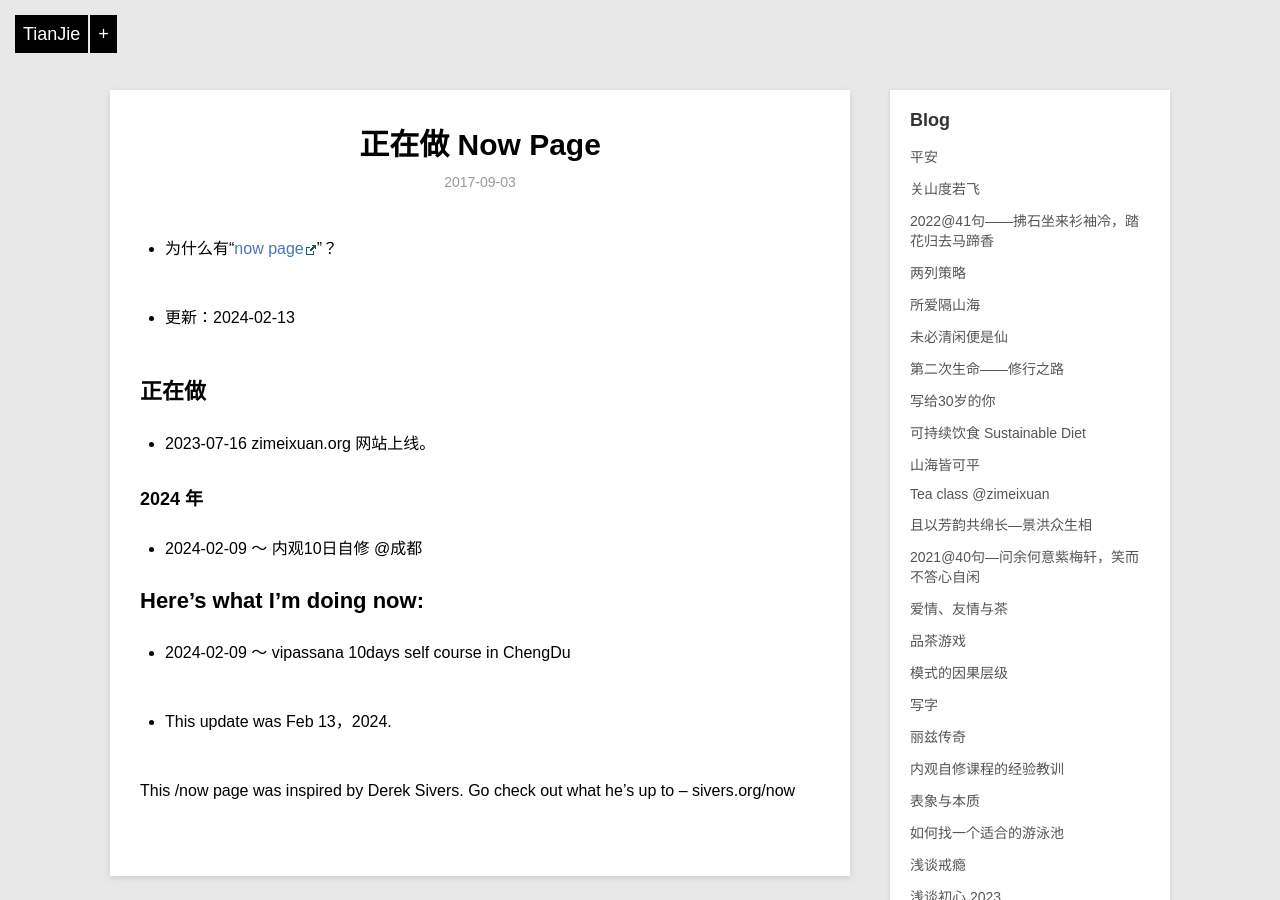
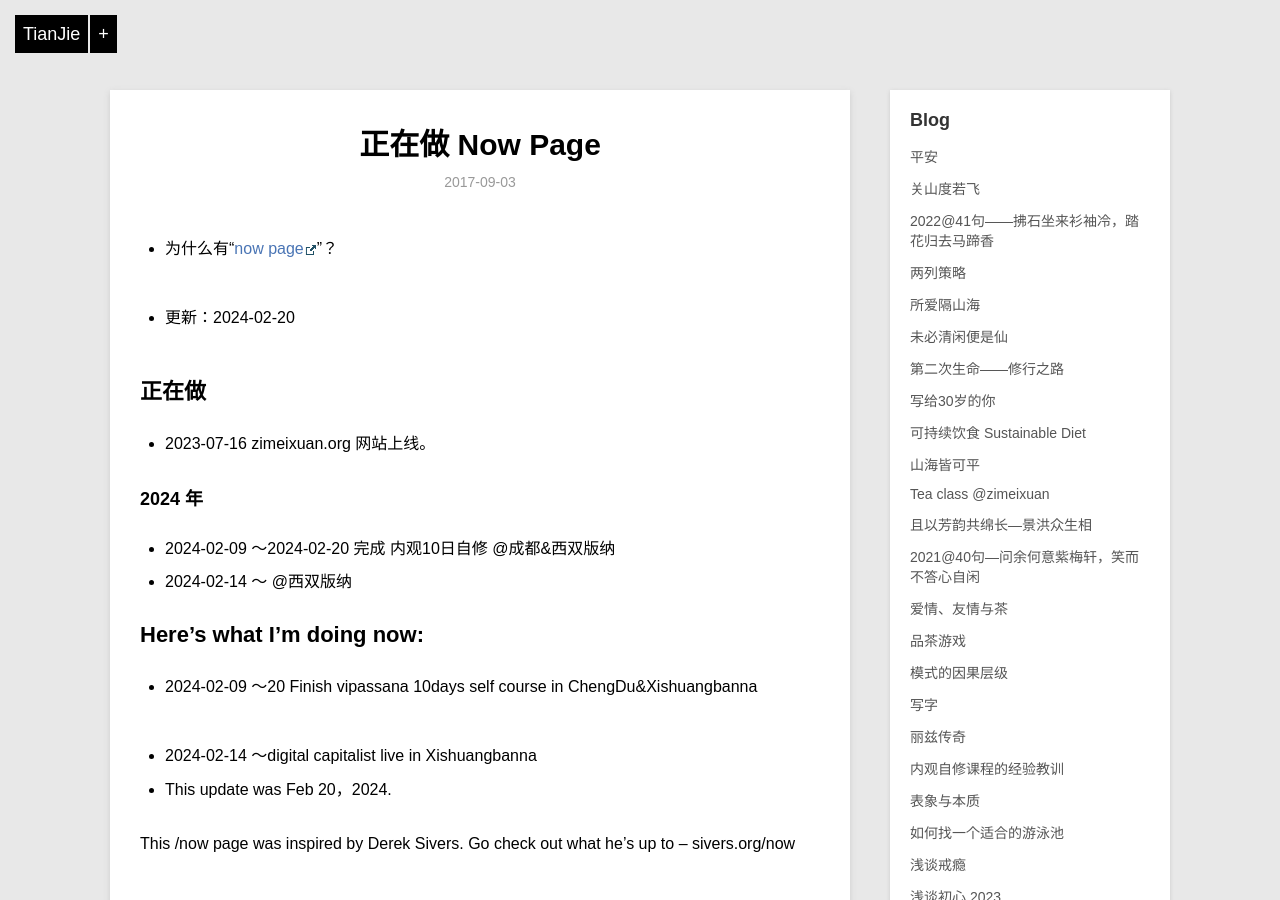
Before and after one commit to violettianjie/violettianjie.github.io, a Jekyll site: the page built from _posts/blog/2017-09-03-now.md, in a window 1280 px wide and 900 px high. Built offline with Jekyll 4.4.1, drawn with Linux system fonts in a browser that asks for light colours; comment, search, counter and statistics services are not loaded.

Commit message:
Update 2017-09-03-now.md

```diff
--- a/_posts/blog/2017-09-03-now.md
+++ b/_posts/blog/2017-09-03-now.md
@@ -9,7 +9,7 @@ category: blog
 - 为什么有“[now page](http://nownownow.com/about)”？
 
 
-- 更新：2024-02-13
+- 更新：2024-02-20
 
 
 ## 正在做
@@ -18,17 +18,18 @@ category: blog
 
 ### 2024 年
 
-- 2024-02-09 ～  内观10日自修 @成都
+- 2024-02-09 ～2024-02-20 完成  内观10日自修 @成都&西双版纳
+- 2024-02-14 ～  @西双版纳
 
 
 
 
 ## Here’s what I’m doing now:
 
-- 2024-02-09 ～  vipassana 10days self course in ChengDu
+- 2024-02-09 ～20  Finish vipassana 10days self course in ChengDu&Xishuangbanna
 
-
-- This update was Feb 13，2024.
+- 2024-02-14 ～digital capitalist live in Xishuangbanna
+- This update was Feb 20，2024.
 
 This /now page was inspired by Derek Sivers. Go check out what he’s up to – sivers.org/now
 
```
